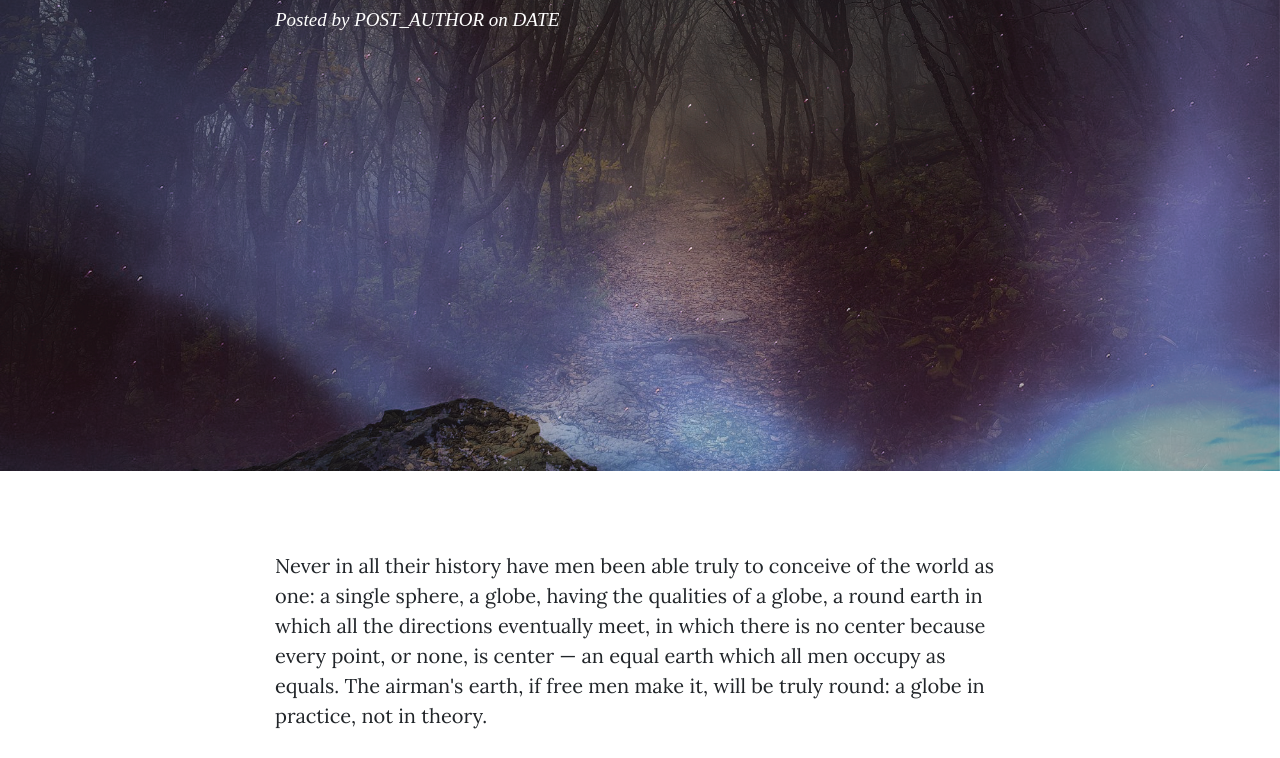
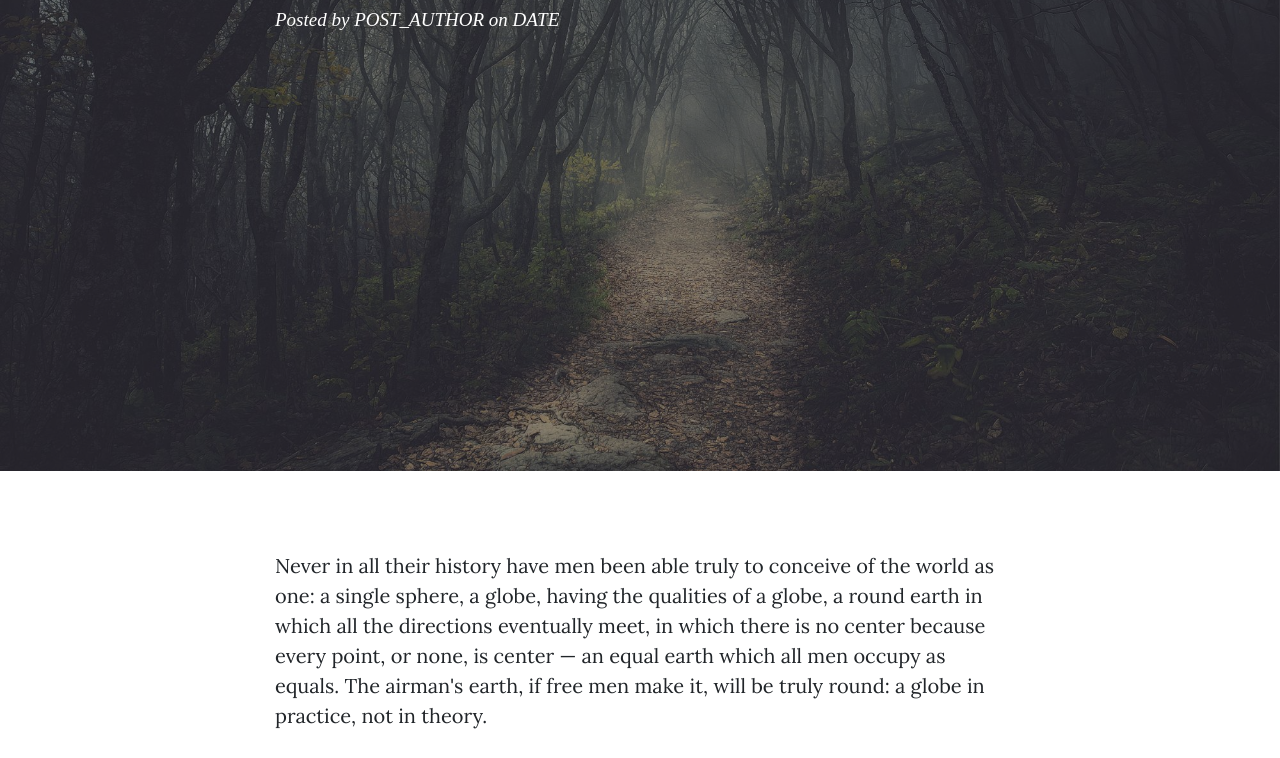
Before and after one commit to andrijaJ01/blog, a plain HTML site: page post.html in a window 1280 px wide. Shown: the part 329-1087 px from the top of the page. Drawn offline with nearby package versions, Linux system fonts and the light colour scheme; a script that the page names is missing; a web font is replaced by a local one.

Commit message:
some clean-up

```diff
--- a/post.html
+++ b/post.html
@@ -41,7 +41,7 @@
         </div>
     </nav>
     <header class="masthead" style="background-image: url(&quot;assets/img/0016.jpg&quot;);width: 100%;height: 100vh;">
-        <div class="overlay" style="background-image: url(&quot;assets/img/0256.jpg&quot;);opacity: 0.53;filter: blur(0px) brightness(113%) contrast(164%) grayscale(44%) hue-rotate(101deg);"><a href="http://github.com/fer"></a></div>
+        <div class="overlay"><a href="http://github.com/fer"></a></div>
         <div class="container">
             <div class="row">
                 <div class="col-md-10 col-lg-8 mx-auto">
```
Also changed, not shown: index.html (+0 -1 lines), manifest.json.
